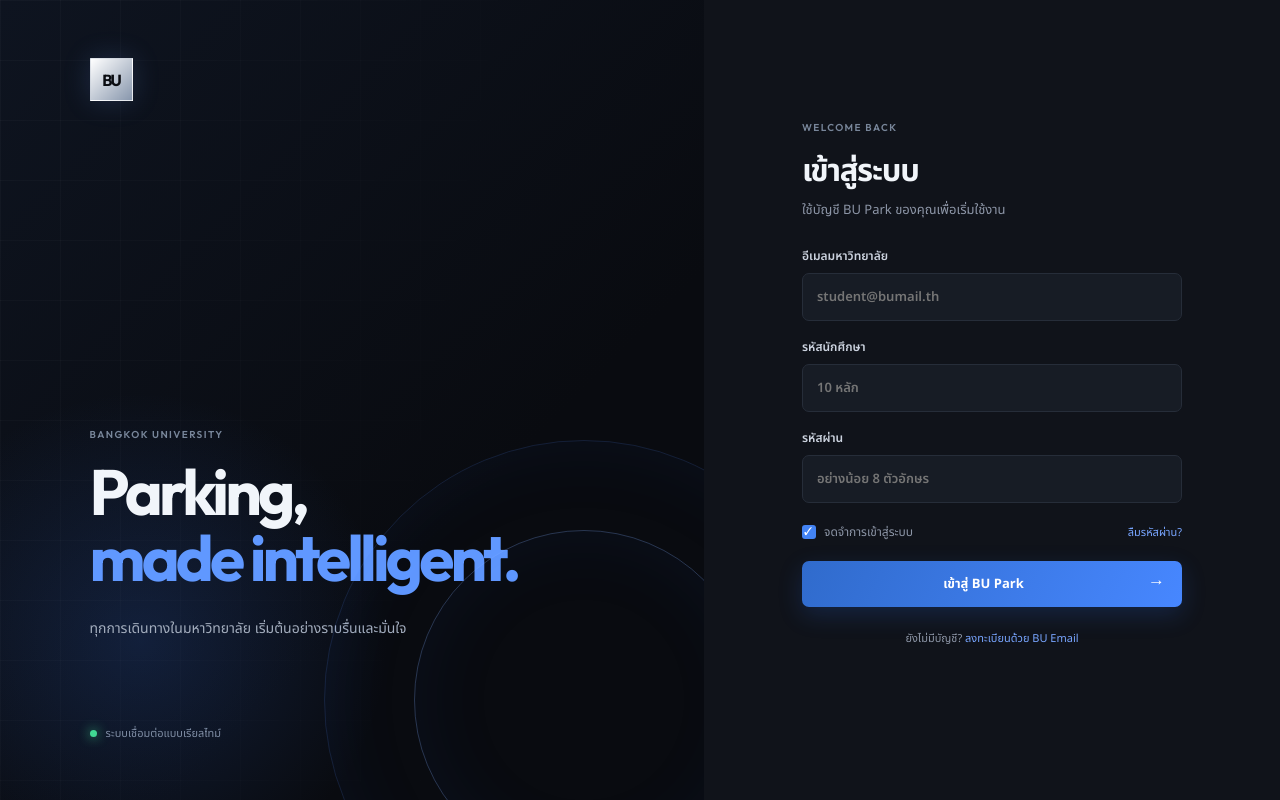
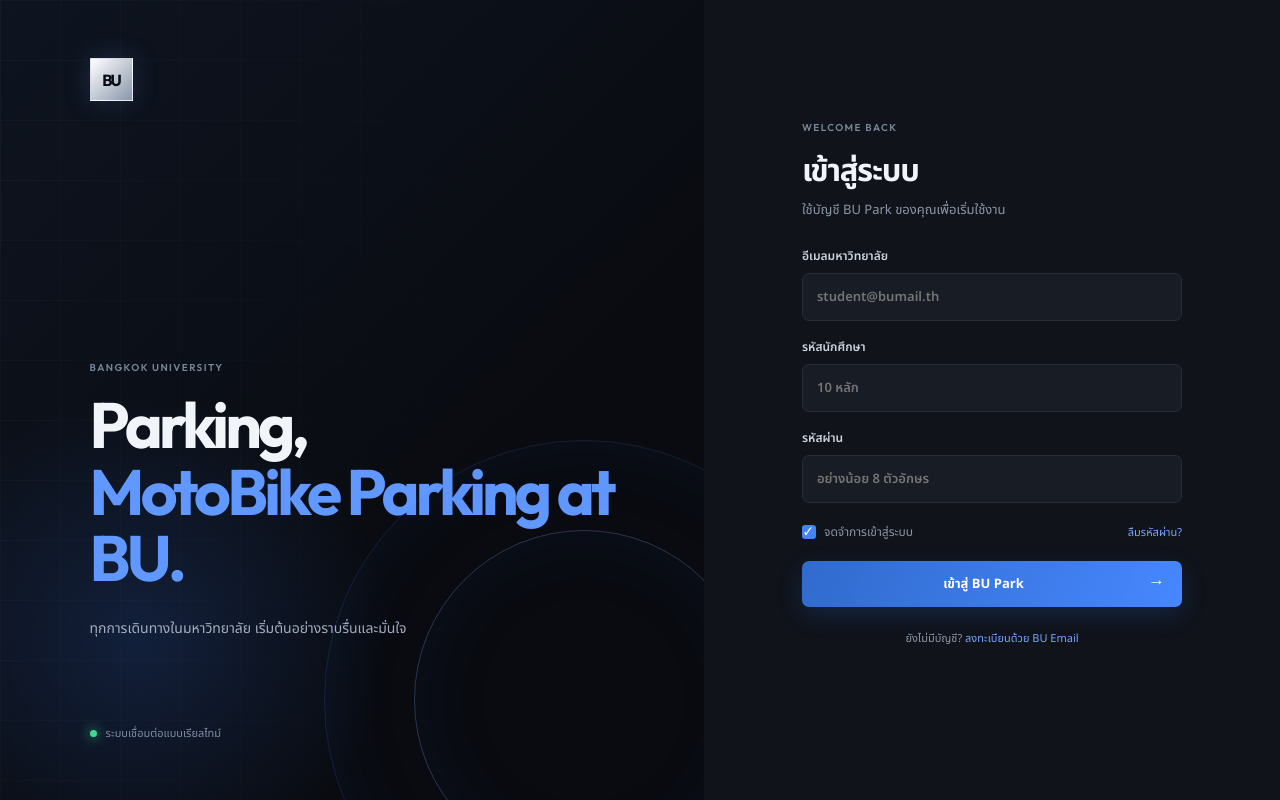
Before and after one commit to twist444zz/testwhy, a plain HTML site: page index.html in a window 1280 px wide. Drawn offline with Linux system fonts and the light colour scheme.

Commit message:
Update brand copy for Parking section

```diff
--- a/index.html
+++ b/index.html
@@ -14,7 +14,7 @@
     <main id="authView" class="auth-layout">
       <section class="auth-brand">
         <div class="brand-mark"><span>BU</span></div>
-        <div class="brand-copy"><span class="eyebrow">BANGKOK UNIVERSITY</span><h1>Parking,<br /><em>made intelligent.</em></h1><p>ทุกการเดินทางในมหาวิทยาลัย เริ่มต้นอย่างราบรื่นและมั่นใจ</p></div>
+        <div class="brand-copy"><span class="eyebrow">BANGKOK UNIVERSITY</span><h1>Parking,<br /><em>MotoBike Parking at BU.</em></h1><p>ทุกการเดินทางในมหาวิทยาลัย เริ่มต้นอย่างราบรื่นและมั่นใจ</p></div>
         <div class="auth-orbit orbit-one"></div><div class="auth-orbit orbit-two"></div>
         <div class="live-status"><i></i><span>ระบบเชื่อมต่อแบบเรียลไทม์</span></div>
       </section>
```
